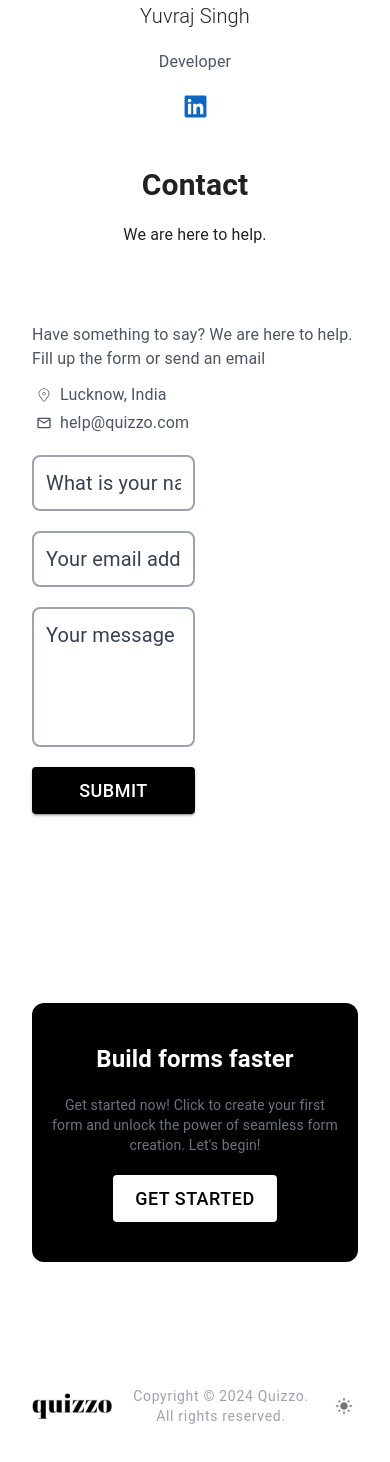
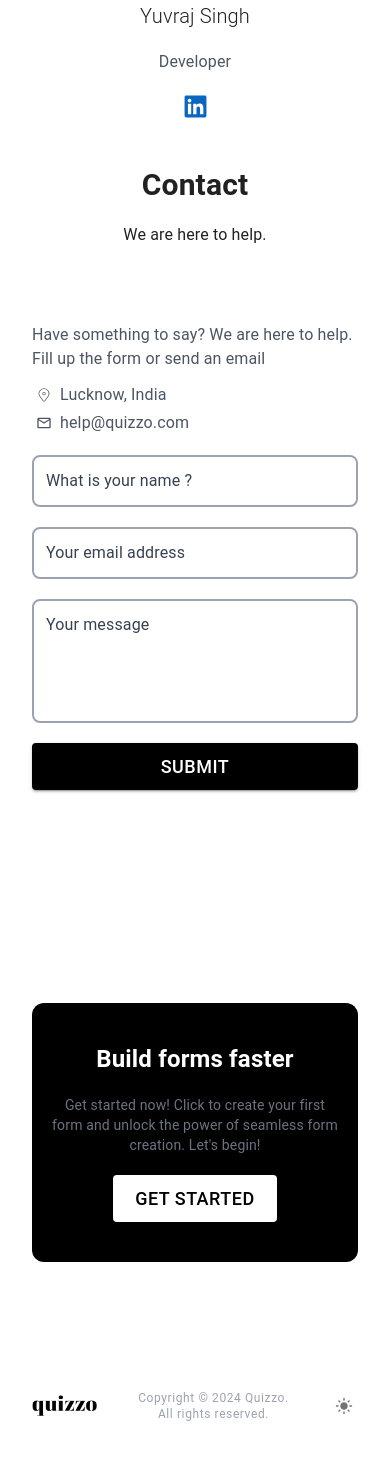
Before and after one commit to yuviS003/exam-companion-ui, a React (Vite) app: page / in a window 390 px wide. Shown: the part 3053-4515 px from the top of the page. Built offline with nearby package versions, Linux system fonts and the light colour scheme; what tailwindcss-animated would draw is missing.

Commit message:
responsive-2

```diff
--- a/src/components/Footer/Footer.jsx
+++ b/src/components/Footer/Footer.jsx
@@ -11,8 +11,8 @@ const Footer = ({ currentTheme, toggleCurrentTheme }) => {
     <div
       className={`h-[15vh] ${styles.sectionPaddingX} flex justify-between items-center`}
     >
-      <Logo currentTheme={currentTheme} className="w-[80px] bg-cover" />
-      <span className="text-gray-400 tracking-wider text-sm text-center">
+      <Logo currentTheme={currentTheme} className="w-[65px] md:w-[80px] bg-cover" />
+      <span className="text-gray-400 tracking-wider text-xs md:text-sm text-center">
         Copyright © 2024 Quizzo. <br />
         All rights reserved.
       </span>
--- a/src/components/User/Contact/Contact.jsx
+++ b/src/components/User/Contact/Contact.jsx
@@ -39,23 +39,23 @@ const Contact = () => {
               </div>
             </div>
           </div>
-          <form className="w-1/2 flex flex-col items-center justify-center gap-5">
+          <form className="md:w-1/2 flex flex-col items-center justify-center gap-5">
             <input
               type="text"
               required
               placeholder="What is your name ?"
-              className="w-full border-2 border-gray-400 rounded-lg p-3 placeholder:text-gray-700 text-xl outline-none ring-0 focus:border-gray-600 transition duration-200"
+              className="w-full border-2 border-gray-400 rounded-lg p-3 placeholder:text-gray-700 md:text-xl outline-none ring-0 focus:border-gray-600 transition duration-200"
             />
             <input
               type="email"
               required
               placeholder="Your email address"
-              className="w-full border-2 border-gray-400 rounded-lg p-3 placeholder:text-gray-700 text-xl outline-none ring-0 focus:border-gray-600 transition duration-200"
+              className="w-full border-2 border-gray-400 rounded-lg p-3 placeholder:text-gray-700 md:text-xl outline-none ring-0 focus:border-gray-600 transition duration-200"
             />
             <textarea
               placeholder="Your message"
               required
-              className="w-full border-2 border-gray-400 rounded-lg p-3 placeholder:text-gray-700 text-xl outline-none ring-0 focus:border-gray-600 transition duration-200 resize-none"
+              className="w-full border-2 border-gray-400 rounded-lg p-3 placeholder:text-gray-700 md:text-xl outline-none ring-0 focus:border-gray-600 transition duration-200 resize-none"
               rows={4}
             />
             <Button
```
